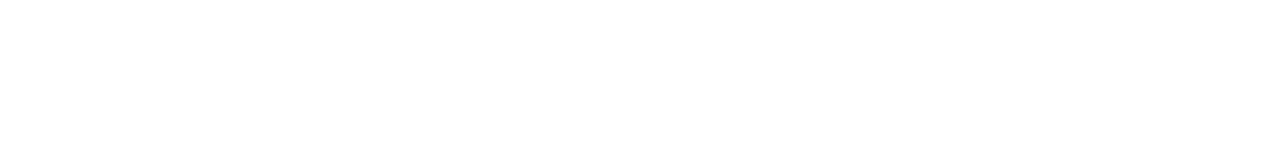
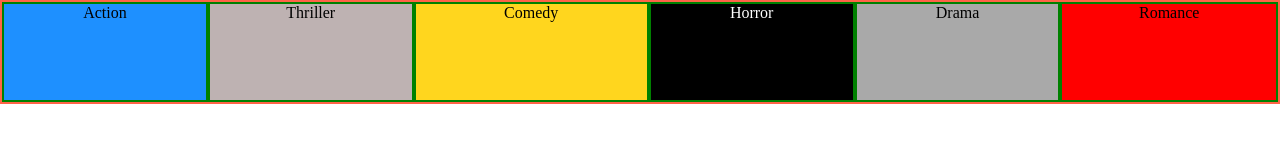
Before and after one commit to fbw-d09/uib_layout_out_of_ordinary-JanaHeyn, a website: page index.html in a window 1280 px wide. Drawn offline with nearby package versions, Linux system fonts and the light colour scheme.

Commit message:
Create genres

```diff
--- a/index.html
+++ b/index.html
@@ -6,8 +6,23 @@
     <meta http-equiv="X-UA-Compatible" content="ie=edge" />
     <title>Layout Out of the Ordinary</title>
     <link rel="stylesheet" href="style.css" />
+
+    <link rel="stylesheet" href="https://cdnjs.cloudflare.com/ajax/libs/normalize/8.0.1/normalize.min.css">
+
+
   </head>
   <body>
 
+    <section class="genres">
+      <section class="box action">Action</section>
+      <section class="box thriller">Thriller</section>
+      <section class="box comedy">Comedy</section>
+      <section class="box horror">Horror</section>
+      <section class="box drama">Drama</section>
+      <section class="box romance">Romance</section>
+    </section>
+
+
+
   </body>
 </html>
--- a/style.css
+++ b/style.css
@@ -1,4 +1,54 @@
+*
+{
+    box-sizing: border-box;
+}
+
 html, body {
     margin: 0;
     padding: 0;
 }
+
+.genres {
+    display: flex;
+    text-align: center;
+    border: 2px solid tomato;
+    flex-wrap: wrap;
+}
+
+.box
+{
+    border: 2px solid green;
+    height: 100px;
+    width: 200px;
+}
+
+.action {
+    background-color: rgb(30, 144, 255);
+    flex-grow: 1;
+}
+
+.thriller {
+    background-color: rgb(190, 178, 178);
+    flex-grow: 1;
+}
+
+.comedy {
+    background-color: rgb(255, 214, 30);
+    flex-grow: 6;
+}
+
+.horror {
+    color: white;
+    background-color: rgb(0, 0, 0);
+    flex-grow: 1;
+}
+
+.drama {
+    background-color: rgb(169, 169, 169);
+    flex-grow: 1;
+}
+
+.romance {
+    background-color: rgb(255, 0, 0);
+    flex-grow: 3;
+}
```
